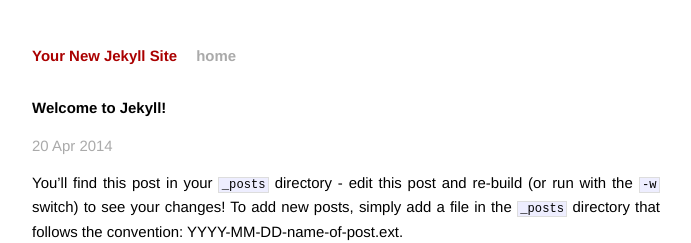
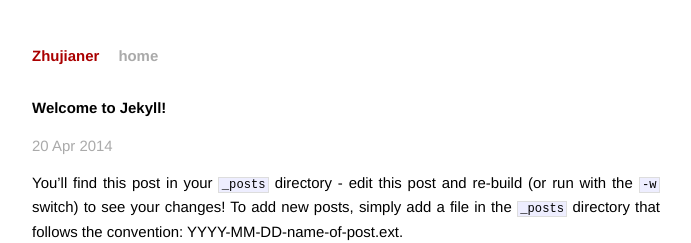
Before and after one commit to Zhujianer/zhujianer, a Jekyll site: the page built from _posts/2014-04-20-welcome-to-jekyll.markdown, in a window 1280 px wide. Shown: the top 243 px of the page, without its empty margins (294-985 px from the left). Built offline with Jekyll 4.4.1, drawn with Linux system fonts in a browser that asks for light colours; Markdown is read by kramdown in place of the engine named in the settings.

Commit message:
another configure changes

```diff
--- a/_config.yml
+++ b/_config.yml
@@ -1,4 +1,4 @@
-name: Your New Jekyll Site
-markdown: redcarpet
-highlighter: pygments # or rouge or null
+name: Zhujianer
+markdown: kramdown
+highlighter: pygments
 exclude: ["node_modules", "gulpfile.js", "package.json"]
--- a/_posts/2014-04-20-welcome-to-jekyll.markdown
+++ b/_posts/2014-04-20-welcome-to-jekyll.markdown
@@ -2,7 +2,7 @@
 layout: post
 title:  "Welcome to Jekyll!"
 date:   2014-04-20 09:11:03
-categories: jekyll update
+categories: club
 ---
 
 You'll find this post in your `_posts` directory - edit this post and re-build (or run with the `-w` switch) to see your changes!
```
Also changed, not shown: README.md, 4 other files.
